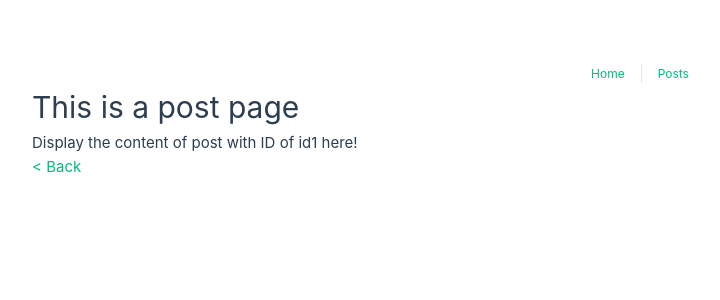
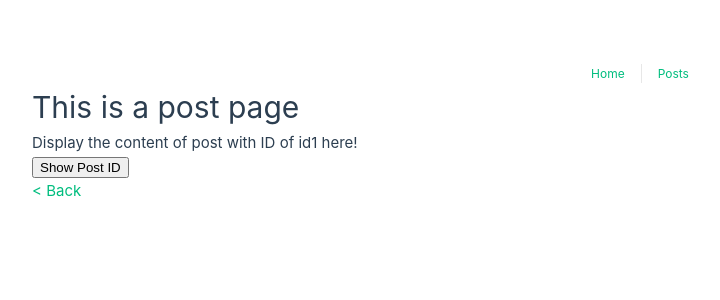
Before and after one commit to VeseMir2k/vue-composition-api-basics, a Vue app: page /postDetail/id1 in a window 1280 px wide. Shown: the top 300 px of the page, without its empty margins (0-720 px from the left). Built offline with nearby package versions, Linux system fonts and the light colour scheme.

Commit message:
✨ (PostDetailView.vue): add functionality to display the ID of the post when a button is clicked

```diff
--- a/src/views/PostDetailView.vue
+++ b/src/views/PostDetailView.vue
@@ -2,8 +2,19 @@
   <div class="post-detail">
     <h1>This is a post page</h1>
     <p>Display the content of post with ID of {{ $route.params.id }} here!</p>
+    <div>
+      <button @click="showPostId">Show Post ID</button>
+    </div>
     <p><RouterLink to="/posts">&lt; Back</RouterLink></p>
   </div>
 </template>
 
-<script setup></script>
+<script setup>
+import { useRoute } from "vue-router";
+
+const route = useRoute();
+
+const showPostId = () => {
+  alert(`The ID of this post is: ${route.params.id}`);
+};
+</script>
```
